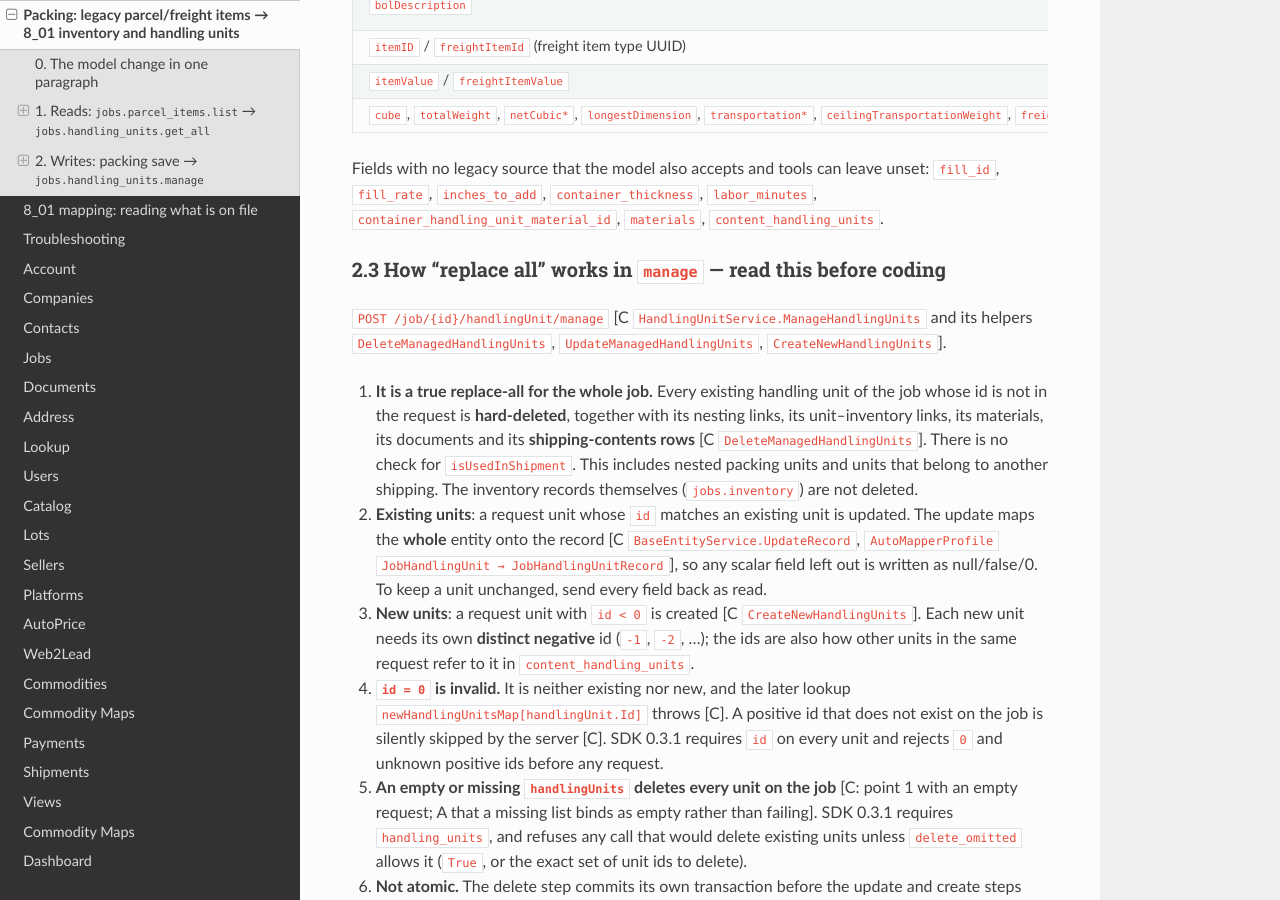
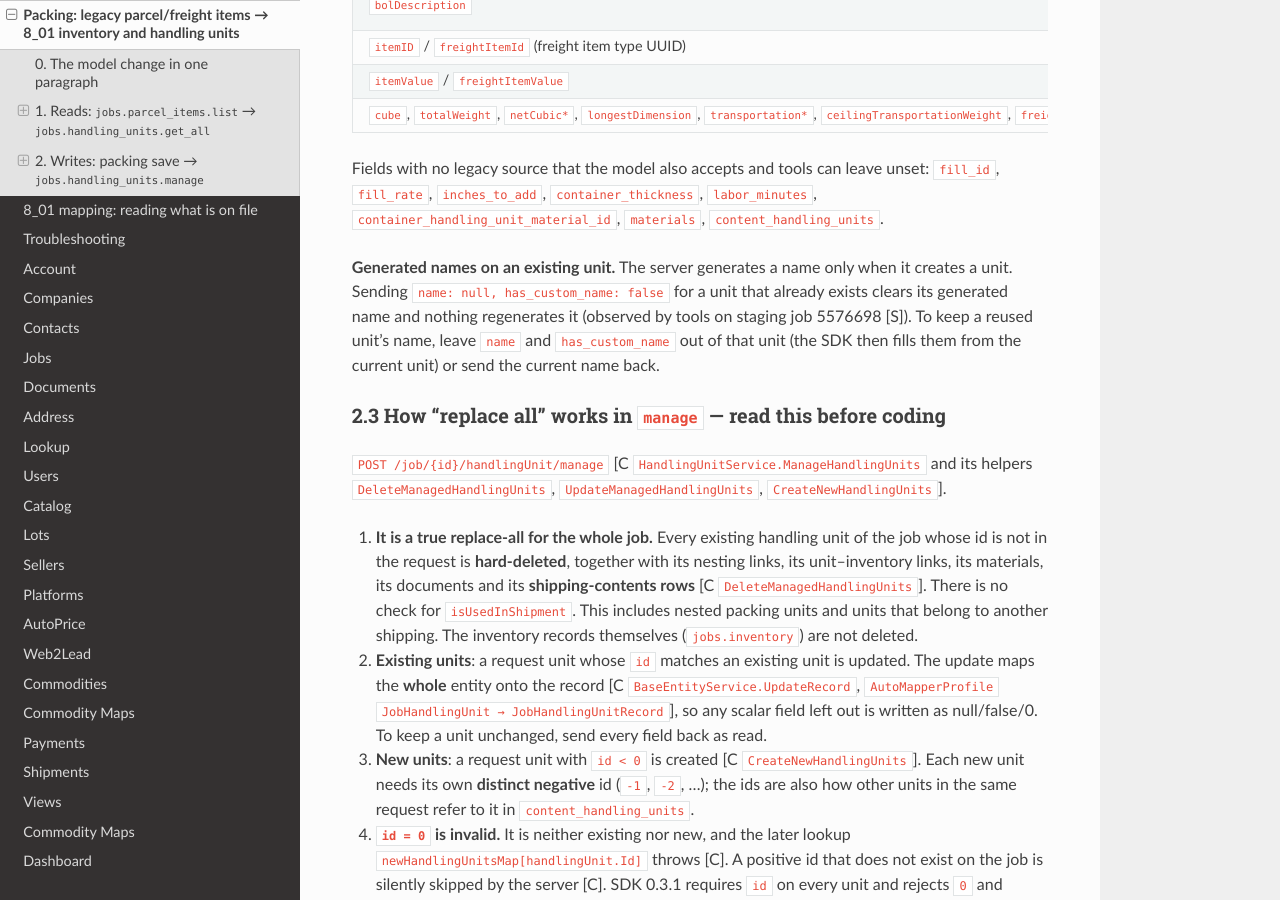
Before and after one commit to AnnexBrands/annex-abconnect, a Sphinx documentation site: the page built from docs/mapping-8-01/packing.md, in a window 1280 px wide and 900 px high, scrolled down 4339 px. Built offline with Sphinx 7.4.7 and the Read the Docs theme 3.1.0, drawn with Linux system fonts in a browser that asks for light colours.

Commit message:
docs: a generated unit name is not regenerated by manage
Co-Authored-By: Claude Fable 5.2 <noreply@anthropic.com>

```diff
--- a/docs/mapping-8-01/packing.md
+++ b/docs/mapping-8-01/packing.md
@@ -162,6 +162,12 @@ package's fixed dimensions on save [A — no such code found in `HandlingUnitSer
 Fields with no legacy source that the model also accepts and tools can leave unset:
 `fill_id`, `fill_rate`, `inches_to_add`, `container_thickness`, `labor_minutes`,
 `container_handling_unit_material_id`, `materials`, `content_handling_units`.
+
+**Generated names on an existing unit.** The server generates a name only when it creates a
+unit. Sending `name: null, has_custom_name: false` for a unit that already exists clears its
+generated name and nothing regenerates it (observed by tools on staging job 5576698 [S]). To
+keep a reused unit's name, leave `name` and `has_custom_name` out of that unit (the SDK then
+fills them from the current unit) or send the current name back.
 
 ### 2.3 How "replace all" works in `manage` — read this before coding
 
```
